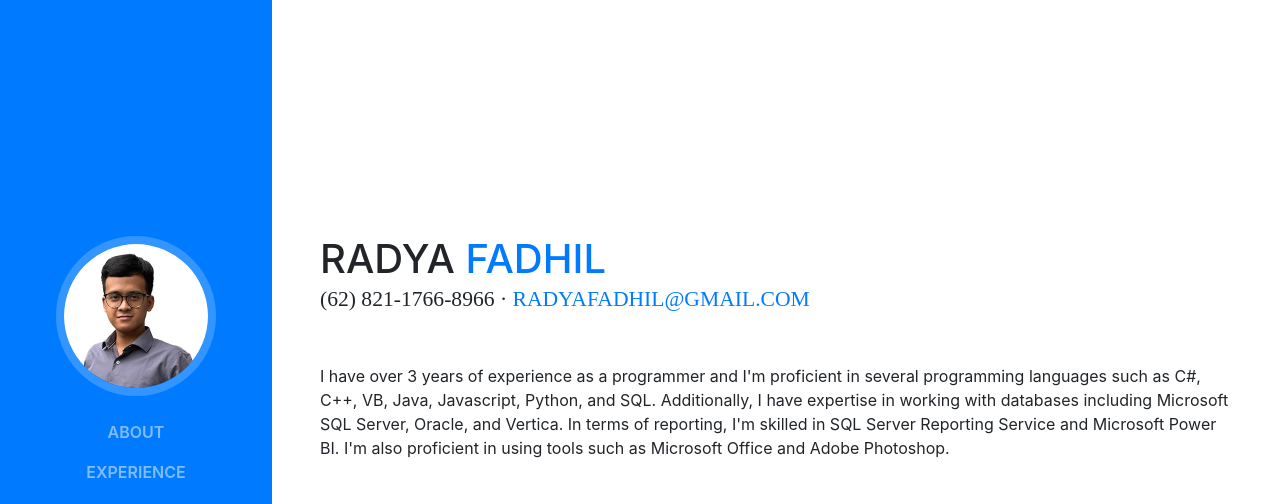
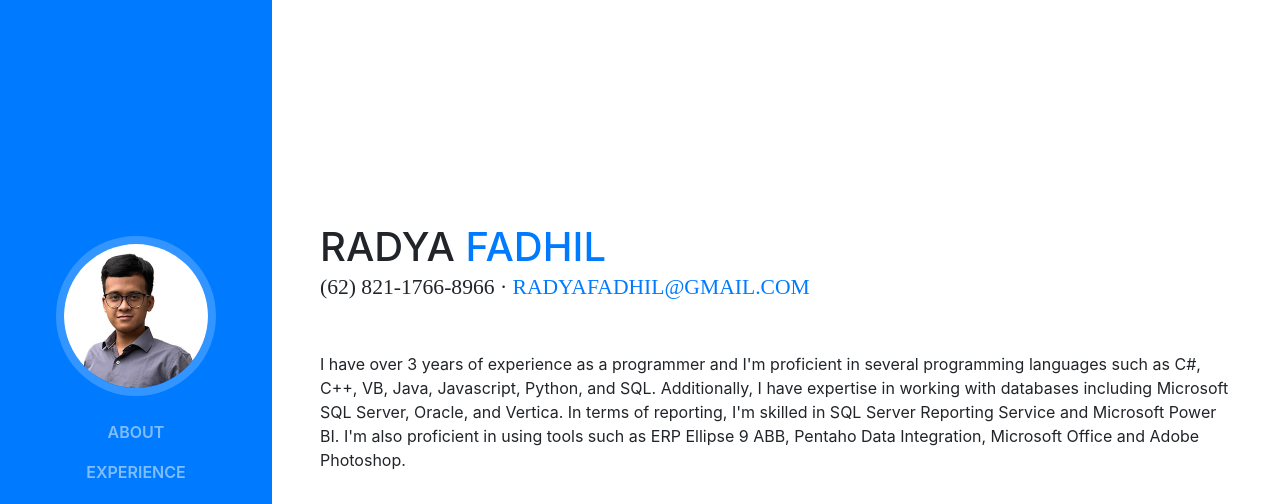
Before and after one commit to radyafadhil/resumeRadyaFadhil, a website with bundled scripts: page index.html in a window 1280 px wide. Shown: the top 504 px of the page. Built offline with nearby package versions, Linux system fonts and the light colour scheme; a web font is replaced by a local one.

Commit message:
Update index.html

```diff
--- a/index.html
+++ b/index.html
@@ -65,7 +65,7 @@
           <div class="subheading mb-5"> (62) 821-1766-8966 ·
             <a href="mailto:name@email.com">radyafadhil@gmail.com</a>
           </div>
-          <p class="mb-5">I have over 3 years of experience as a programmer and I'm proficient in several programming languages such as C#, C++, VB, Java, Javascript, Python, and SQL. Additionally, I have expertise in working with databases including Microsoft SQL Server, Oracle, and Vertica. In terms of reporting, I'm skilled in SQL Server Reporting Service and Microsoft Power BI. I'm also proficient in using tools such as Microsoft Office and Adobe Photoshop.</p>
+          <p class="mb-5">I have over 3 years of experience as a programmer and I'm proficient in several programming languages such as C#, C++, VB, Java, Javascript, Python, and SQL. Additionally, I have expertise in working with databases including Microsoft SQL Server, Oracle, and Vertica. In terms of reporting, I'm skilled in SQL Server Reporting Service and Microsoft Power BI. I'm also proficient in using tools such as ERP Ellipse 9 ABB, Pentaho Data Integration, Microsoft Office and Adobe Photoshop.</p>
           <ul class="list-inline list-social-icons mb-0">
             <li class="list-inline-item">
               <a href="https://www.linkedin.com/in/radyafadhil/">
```
